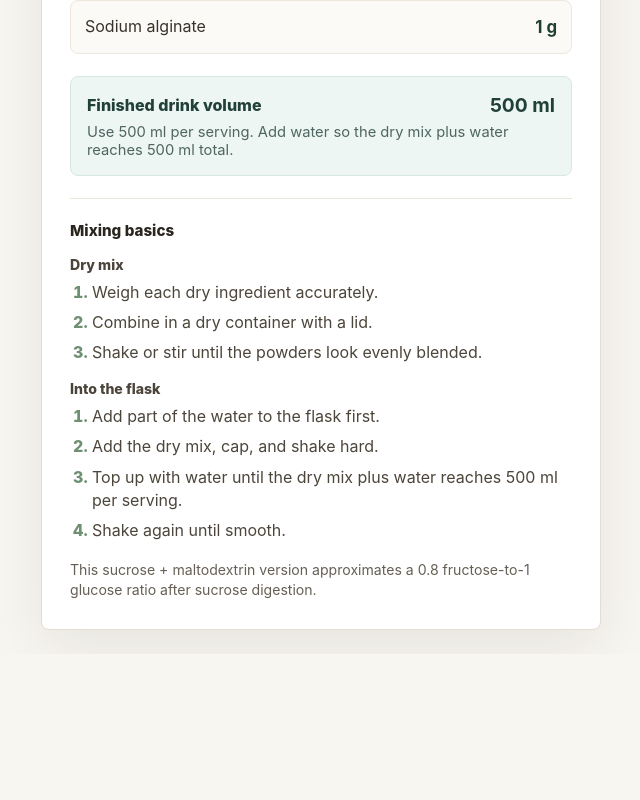
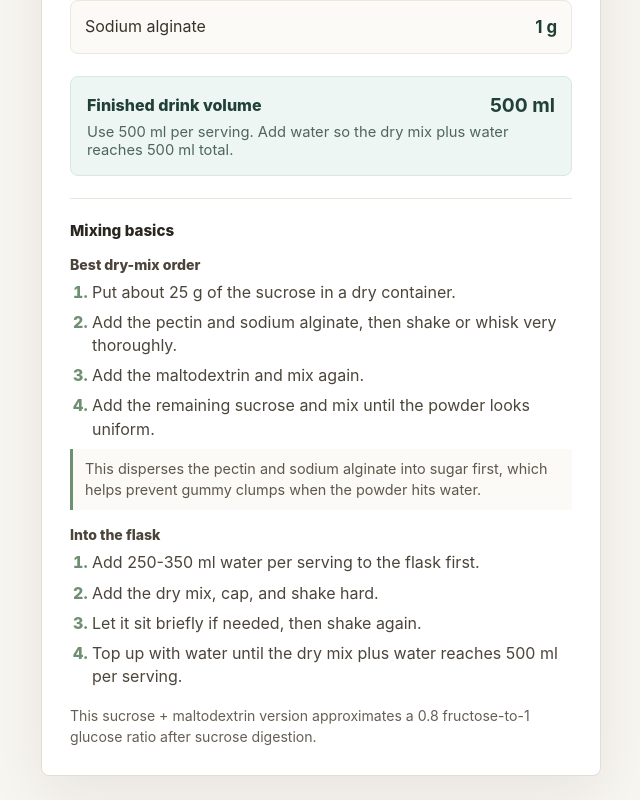
Before and after one commit to noahlimits/diy-320-drink-mix-calculator, a React (Vite) app: page / in a window 1280 px wide. Shown: the part 678-1478 px from the top of the page, without its empty margins (319-959 px from the left). Before the commit the page ends 1332 px from the top, so only its background shows below. Built offline with nearby package versions, Linux system fonts and the light colour scheme.

Commit message:
Add best-practice powder mixing order

```diff
--- a/src/main.tsx
+++ b/src/main.tsx
@@ -17,6 +17,7 @@ const dryIngredients: Ingredient[] = [
 
 const totalDryMixPerServing = 82.25;
 const finalVolumeMlPerServing = 500;
+const starterSugarPerServing = 25;
 
 function formatGrams(value: number) {
   return `${Number(value.toFixed(2)).toString()} g`;
@@ -44,6 +45,11 @@ function App() {
   const handleInputChange = (value: string) => {
     if (value === "" || /^\d+$/.test(value)) {
       setServingInput(value);
+
+      const nextValue = Number(value);
+      if (nextValue > 0) {
+        setServings(nextValue);
+      }
     }
   };
 
@@ -128,20 +134,24 @@ function App() {
         <section className="mixing" aria-labelledby="mixing-title">
           <h2 id="mixing-title">Mixing basics</h2>
           <div className="instruction-group">
-            <h3>Dry mix</h3>
+            <h3>Best dry-mix order</h3>
             <ol>
-              <li>Weigh each dry ingredient accurately.</li>
-              <li>Combine in a dry container with a lid.</li>
-              <li>Shake or stir until the powders look evenly blended.</li>
+              <li>Put about {formatGrams(starterSugarPerServing * servings)} of the sucrose in a dry container.</li>
+              <li>Add the pectin and sodium alginate, then shake or whisk very thoroughly.</li>
+              <li>Add the maltodextrin and mix again.</li>
+              <li>Add the remaining sucrose and mix until the powder looks uniform.</li>
             </ol>
+            <p className="instruction-note">
+              This disperses the pectin and sodium alginate into sugar first, which helps prevent gummy clumps when the powder hits water.
+            </p>
           </div>
           <div className="instruction-group">
             <h3>Into the flask</h3>
             <ol>
-              <li>Add part of the water to the flask first.</li>
+              <li>Add 250-350 ml water per serving to the flask first.</li>
               <li>Add the dry mix, cap, and shake hard.</li>
+              <li>Let it sit briefly if needed, then shake again.</li>
               <li>Top up with water until the dry mix plus water reaches 500 ml per serving.</li>
-              <li>Shake again until smooth.</li>
             </ol>
           </div>
         </section>
--- a/src/styles.css
+++ b/src/styles.css
@@ -260,6 +260,15 @@ h1 {
   font-weight: 800;
 }
 
+.instruction-note {
+  background: #fbfaf7;
+  border-left: 3px solid #6f8f72;
+  color: #5f574c;
+  font-size: 0.9rem;
+  line-height: 1.45;
+  padding: 10px 12px;
+}
+
 .note {
   color: #665f55;
   font-size: 0.88rem;
```
